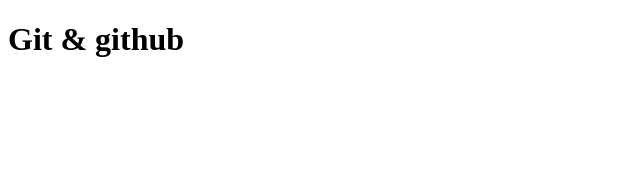
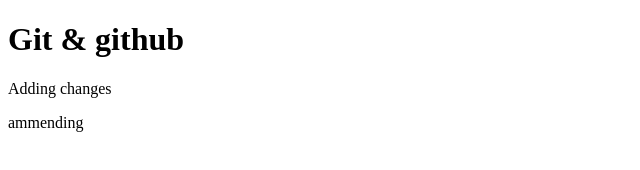
Before and after one commit to Heisjabo/git_course, a plain HTML site: page index.html in a window 1280 px wide. Shown: the whole page, without its empty margins (0-640 px from the left). Drawn offline with Linux system fonts and the light colour scheme.

Commit message:
add some changes

```diff
--- a/index.html
+++ b/index.html
@@ -7,5 +7,7 @@
 </head>
 <body>
     <h1>Git & github</h1>
+    <p>Adding changes</p>
+    <span>ammending</span>
 </body>
 </html>
```
